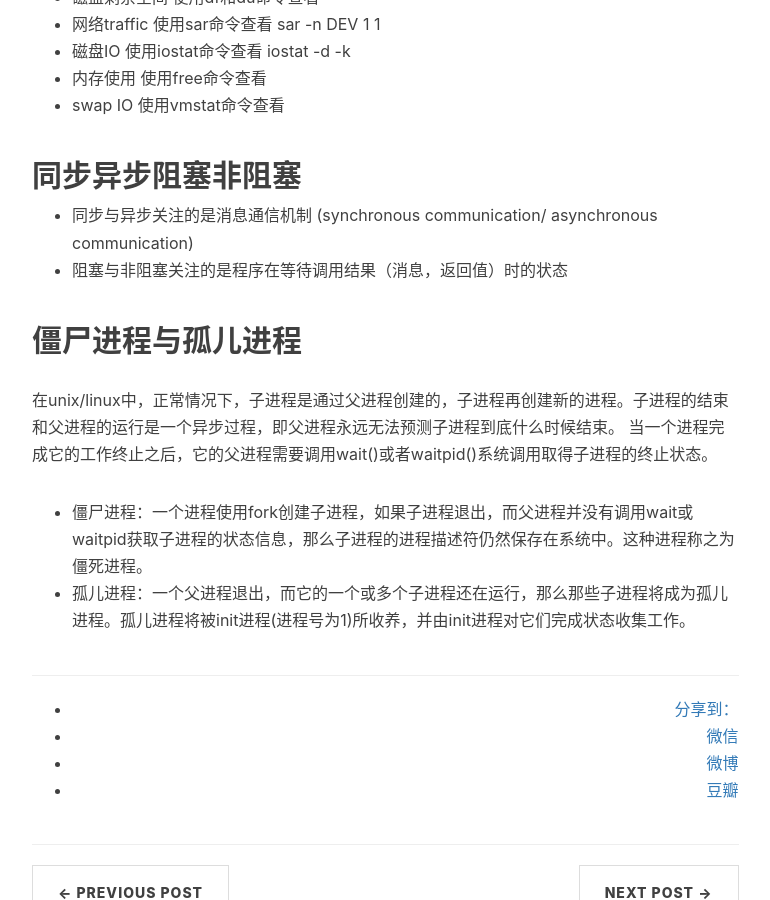
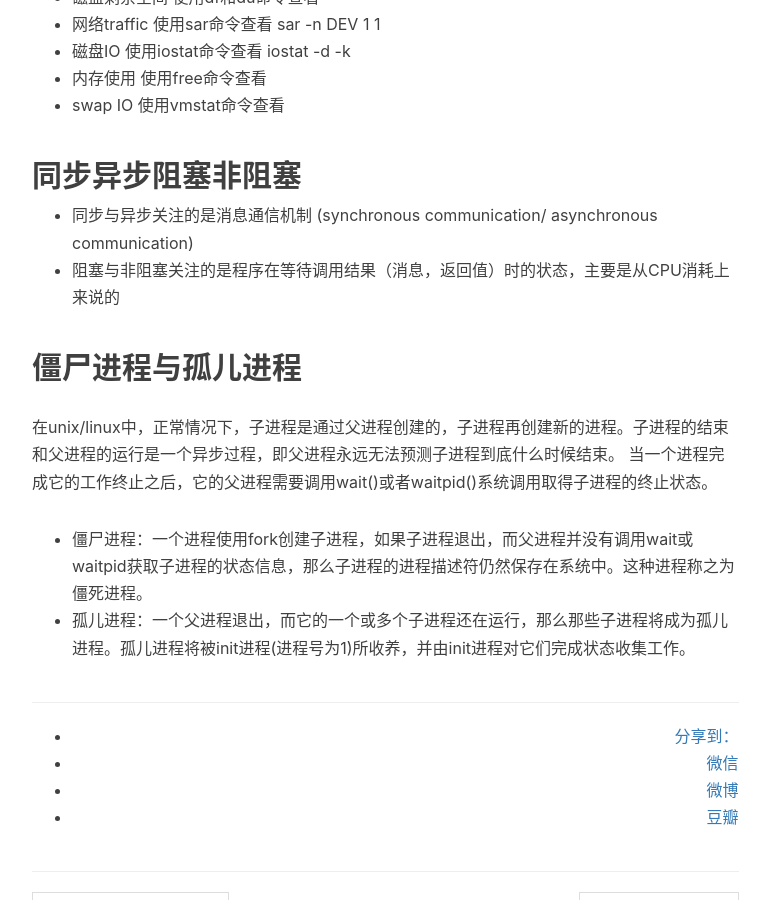
Before and after one commit to bug1024/jeet-blog, a Jekyll site: the page built from _posts/2017-03-28-linux.md, in a window 1280 px wide and 900 px high, scrolled down 2601 px. Shown: the whole window, without its empty margins (233-1003 px from the left). Built offline with Jekyll 4.4.1, drawn with Linux system fonts in a browser that asks for light colours; nearby versions of some CDN libraries; comment, search, counter and statistics services are not loaded.

Commit message:
update linux

```diff
--- a/_posts/2017-03-28-linux.md
+++ b/_posts/2017-03-28-linux.md
@@ -81,7 +81,7 @@ tags:
 
 ## 同步异步阻塞非阻塞
  - 同步与异步关注的是消息通信机制 (synchronous communication/ asynchronous communication)
- - 阻塞与非阻塞关注的是程序在等待调用结果（消息，返回值）时的状态
+ - 阻塞与非阻塞关注的是程序在等待调用结果（消息，返回值）时的状态，主要是从CPU消耗上来说的
 
 ## 僵尸进程与孤儿进程
  在unix/linux中，正常情况下，子进程是通过父进程创建的，子进程再创建新的进程。子进程的结束和父进程的运行是一个异步过程，即父进程永远无法预测子进程到底什么时候结束。 当一个进程完成它的工作终止之后，它的父进程需要调用wait()或者waitpid()系统调用取得子进程的终止状态。
```
